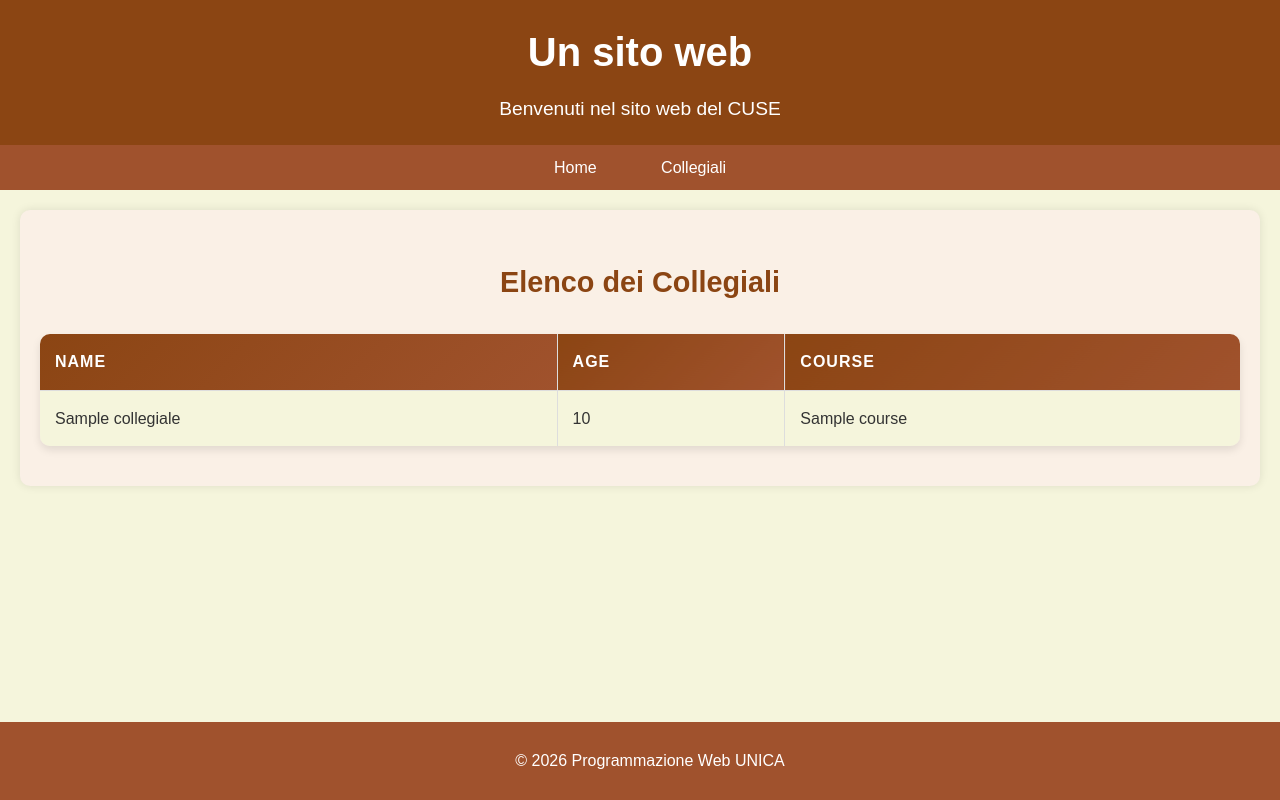
After one commit to PaoloGiuffridaa/Lab_2026, a FastAPI app: template templates/collegiali.html in a window 1280 px wide. The commit adds this page. Run offline with FastAPI, Linux system fonts and the light colour scheme; the template is opened without the code that fills it: most values are stand-ins (such as "Sample title", 1, 10 or a date in 2020).

Commit message:
fatto sito college con CSS. logo e collegiali.html

```diff
--- a/main.py
+++ b/main.py
@@ -1,27 +1,37 @@
-from email.mime import text
-
 from fastapi import FastAPI, Request
 from fastapi.responses import HTMLResponse
 from fastapi.templating import Jinja2Templates
+from fastapi.staticfiles import StaticFiles
 
 app = FastAPI()
+app.mount("/static",StaticFiles(directory="static"), name="aaaaa")  #per poter servire i file statici (css, js, immagini) dalla cartella static
 templates = Jinja2Templates(directory="./templates")  #dove sono contenuti i templates
+
+collegiali_list = [
+    {"name": "Mario Rossi", "age": 20, "course": "Ingegneria Informatica"},
+    {"name": "Giulia Bianchi", "age": 22, "course": "Medicina"},
+    {"name": "Luca Verdi", "age": 21, "course": "Economia"},
+    {"name": "Sara Neri", "age": 19, "course": "Architettura"}
+]
 
 @app.get("/", response_class=HTMLResponse)  #di default FastAPI restituisce JSON, ma con response_class=HTMLResponse restituisce HTML
 def home(request : Request):  #request conterrà la richiesta HTTP Get che riceve l'app
     """ Renders the home page.
     """
 
-    text = {
-        "title" : "Home Page",
-        "content" : "Welcome to the home page!",
-    }
+    return templates.TemplateResponse(  #restituisce la pagina web home.html con i dati di context
+        request=request,
+        name = "home.html",
+        context = {"text": "Welcome to College Sant'Efisio"}
+    )
 
-    context = {     #dizionario con i dati da passare al template nelle variabili jinja2
-        "text" : text,  #passaggio parametri al template, in questo caso text è un dizionario con title e content
-        "sequence" : ['a', 'b', 'c', 'd', 'e'],  #passaggio di una lista al template
-    }
+@app.get("/collegiali", response_class=HTMLResponse)
+def collegiali_page(request : Request):
+    """ Renders the collegiali page.
+    """
 
-    return templates.TemplateResponse(  #restituisce la pagina web home.html con i dati di context
-        request=request, name = "home.html", context=context
+    return templates.TemplateResponse(
+        request=request,
+        name = "collegiali.html",
+        context = {"collegiali_list": collegiali_list}
     )
--- /dev/null
+++ b/static/style.css
@@ -0,0 +1,124 @@
+body {
+    font-family: 'Arial', sans-serif;
+    background-color: #f5f5dc; /* Beige for a warm, comfy feel */
+    color: #333;
+    margin: 0;
+    padding: 0;
+    line-height: 1.6;
+}
+
+header {
+    background-color: #8b4513; /* Brown for a cozy, earthy header */
+    color: white;
+    padding: 20px;
+    text-align: center;
+    box-shadow: 0 2px 5px rgba(0,0,0,0.1);
+}
+
+header h1 {
+    margin: 0;
+    font-size: 2.5em;
+}
+
+header p {
+    margin: 10px 0 0 0;
+    font-size: 1.2em;
+}
+
+nav {
+    background-color: #a0522d; /* Saddle brown for navigation */
+    padding: 10px;
+    text-align: center;
+}
+
+nav a {
+    color: white;
+    text-decoration: none;
+    margin: 0 15px;
+    padding: 10px 15px;
+    border-radius: 5px;
+    transition: background-color 0.3s;
+}
+
+nav a:hover {
+    background-color: #cd853f; /* Peru for hover effect */
+}
+
+.container {
+    max-width: 1200px;
+    margin: 20px auto;
+    padding: 20px;
+    background-color: #faf0e6; /* Linen beige for container */
+    border-radius: 10px;
+    box-shadow: 0 0 10px rgba(0,0,0,0.1);
+}
+
+h3 {
+    color: #8b4513; /* Brown for headings */
+    font-size: 1.8em;
+}
+
+img {
+    max-width: 100%;
+    height: auto;
+    border-radius: 10px;
+    box-shadow: 0 0 10px rgba(0,0,0,0.1);
+}
+
+footer {
+    background-color: #a0522d; /* Saddle brown for footer */
+    color: white;
+    text-align: center;
+    padding: 10px;
+    position: fixed;
+    bottom: 0;
+    width: 100%;
+}
+
+table {
+    width: 100%;
+    border-collapse: collapse;
+    margin: 20px 0;
+    background-color: #faf0e6; /* Linen beige to match container */
+    border-radius: 10px;
+    overflow: hidden;
+    box-shadow: 0 4px 8px rgba(0,0,0,0.1);
+    font-family: 'Arial', sans-serif;
+}
+
+th, td {
+    padding: 15px;
+    text-align: left;
+    border-bottom: 1px solid #ddd;
+    border-right: 1px solid #ddd;
+}
+
+th {
+    background: linear-gradient(135deg, #8b4513, #a0522d); /* Gradient brown for headers */
+    color: white;
+    font-weight: bold;
+    text-transform: uppercase;
+    letter-spacing: 1px;
+}
+
+td {
+    background-color: #faf0e6;
+}
+
+tr:nth-child(even) td {
+    background-color: #f5f5dc; /* Beige for alternating rows */
+}
+
+tr:hover td {
+    background-color: #cd853f; /* Peru for hover effect */
+    color: white;
+    transition: background-color 0.3s ease;
+}
+
+table tr:last-child td {
+    border-bottom: none;
+}
+
+table th:last-child, table td:last-child {
+    border-right: none;
+}
--- a/templates/base.html
+++ b/templates/base.html
@@ -1,17 +1,17 @@
 <!DOCTYPE html>
 <html>
     <head>
-        <title>Titolo</title>
+        <title>College Universitario Sant'Efisio</title>
+        <link rel="stylesheet" href="{{url_for('aaaaa', path='style.css')}}">
     </head>
     <body>
         <header>
             <h1>Un sito web</h1>
-            <p>Benvenuti nel mio sito web!</p>
+            <p>Benvenuti nel sito web del CUSE</p>
         </header>
         <nav>
             <a href="/">Home</a>
-            <a href="https://wikipedia.it">Wikipedia</a>
-            <a href = "#"> qualcosa</a>
+            <a href = "{{ url_for('collegiali_page') }}">Collegiali</a> {# per le funzioni mettiamo il nome funzione #}
         </nav>
         <div class = "container">
             {% block content%}
--- /dev/null
+++ b/templates/collegiali.html
@@ -0,0 +1,22 @@
+{% extends "base.html" %}
+
+{% block content%}
+    <h3 style="text-align: center">Elenco dei Collegiali</h3>
+
+    <table text-align="center">
+        <tr>
+            <th>Name</th>
+            <th>Age</th>
+            <th>Course</th>
+        </tr>
+        {% for collegiale in collegiali_list %}
+            <tr>
+                <td> {{ collegiale.name }} </td>
+                <td> {{ collegiale.age }} </td>
+                <td> {{ collegiale.course }} </td>
+            </tr>
+
+        {% endfor %}
+    </table>
+
+{% endblock %}
```
Also changed, not shown: templates/home.html (+8 -9 lines), static/college-logo.png (added).
